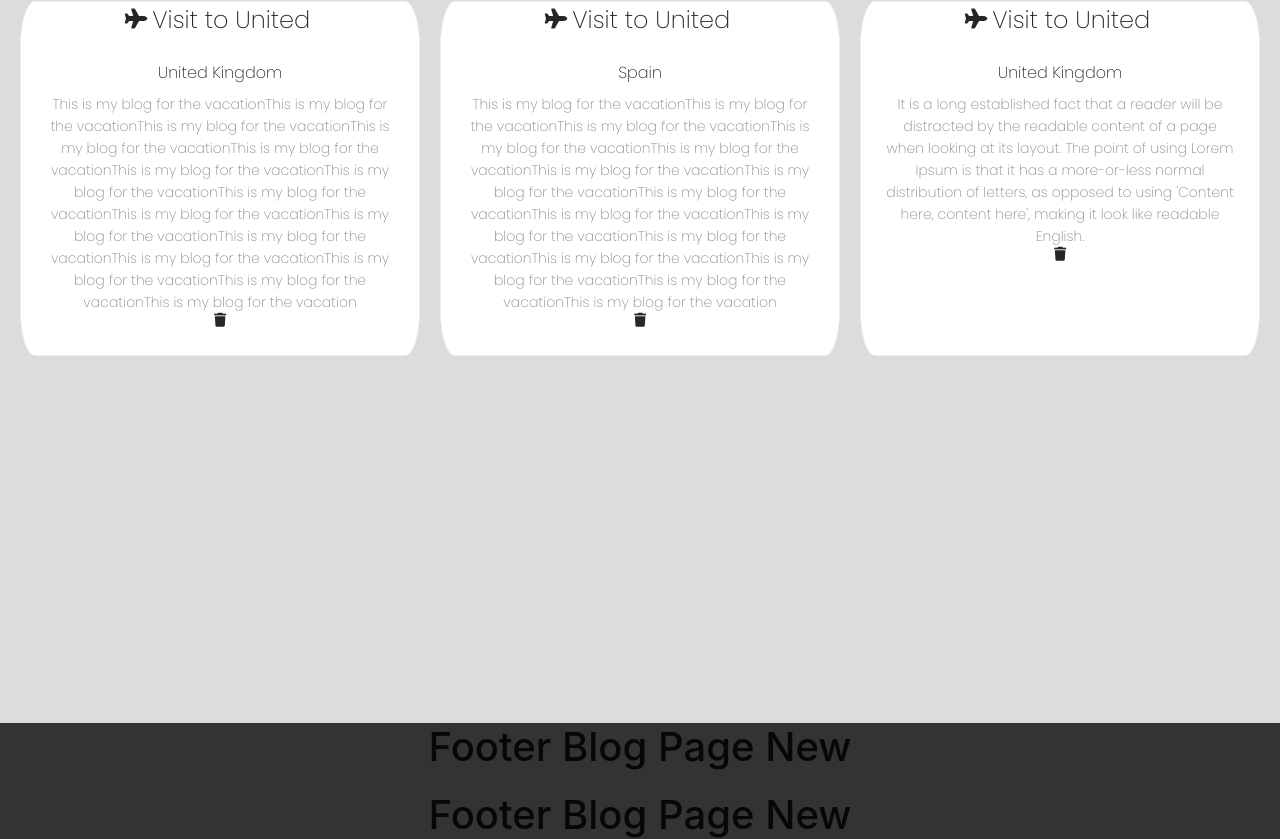
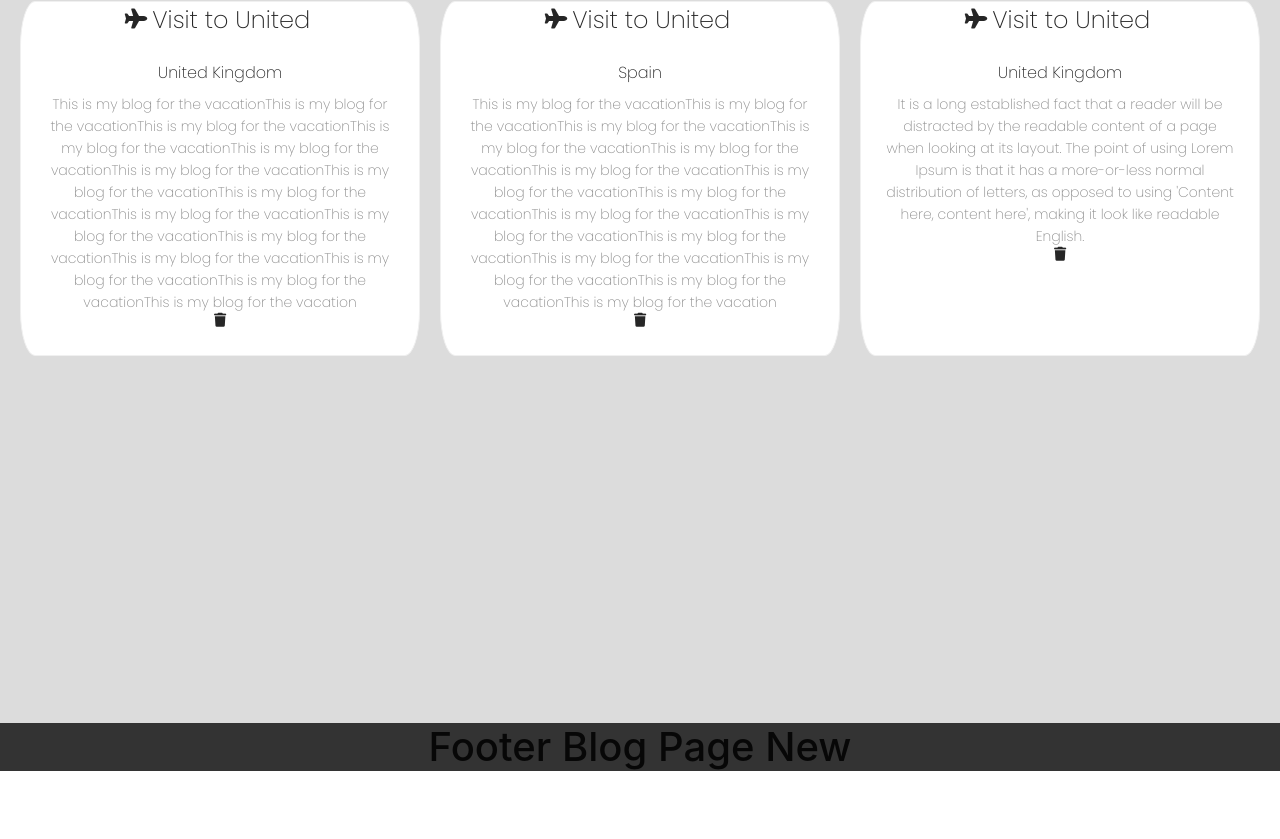
Before and after one commit to MohammedHaris96/Blog-Page, a React (Create React App) app: page / in a window 1280 px wide. Shown: the part 137-976 px from the top of the page. After the commit the page ends 908 px from the top, so only its background shows below. Built offline with nearby package versions, Linux system fonts and the light colour scheme; data requests are answered from the project's data file; the HTML template or start-up script is replaced by a standard one.

Commit message:
minor change

```diff
--- a/src/Components/Footer.js
+++ b/src/Components/Footer.js
@@ -4,7 +4,6 @@ const Footer = () => {
   return (
     <div className="footer">
       <h1>Footer Blog Page New</h1>
-      <h1>Footer Blog Page New</h1>
     </div>
   );
 };
```
